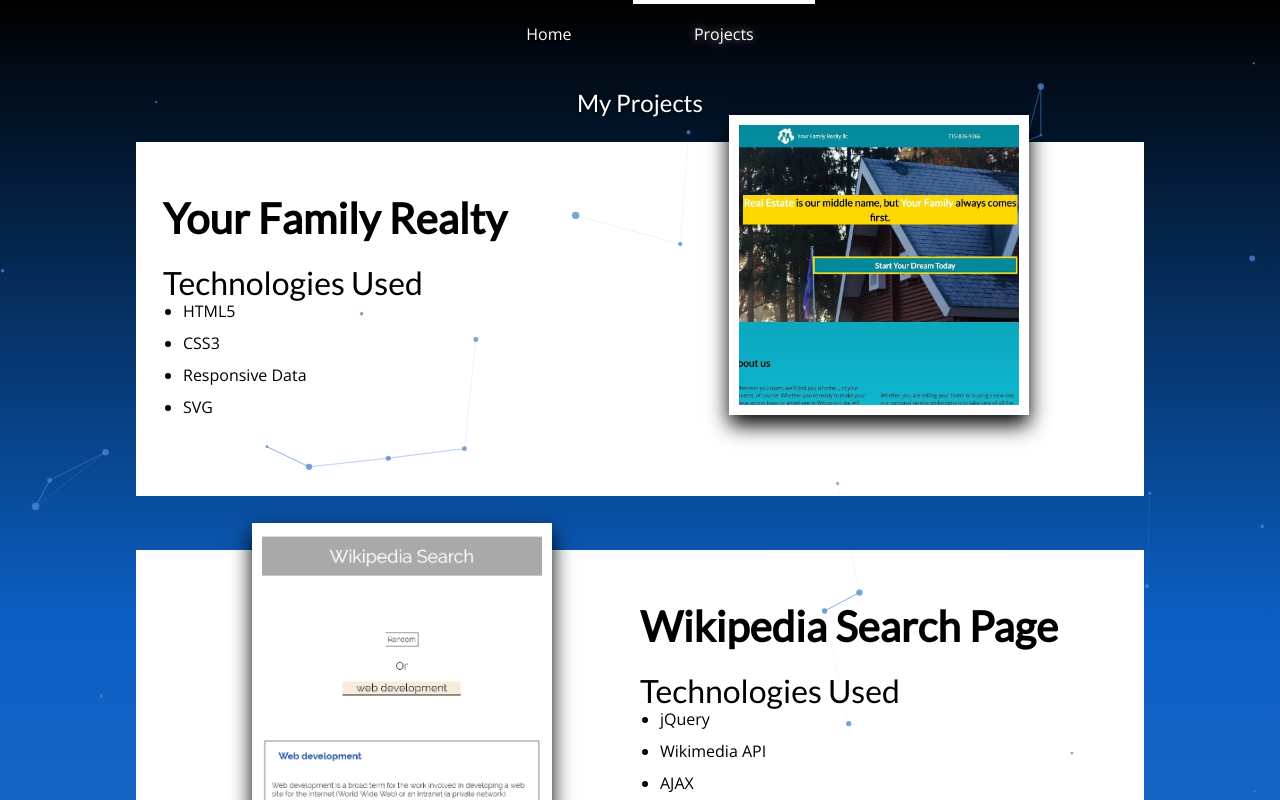
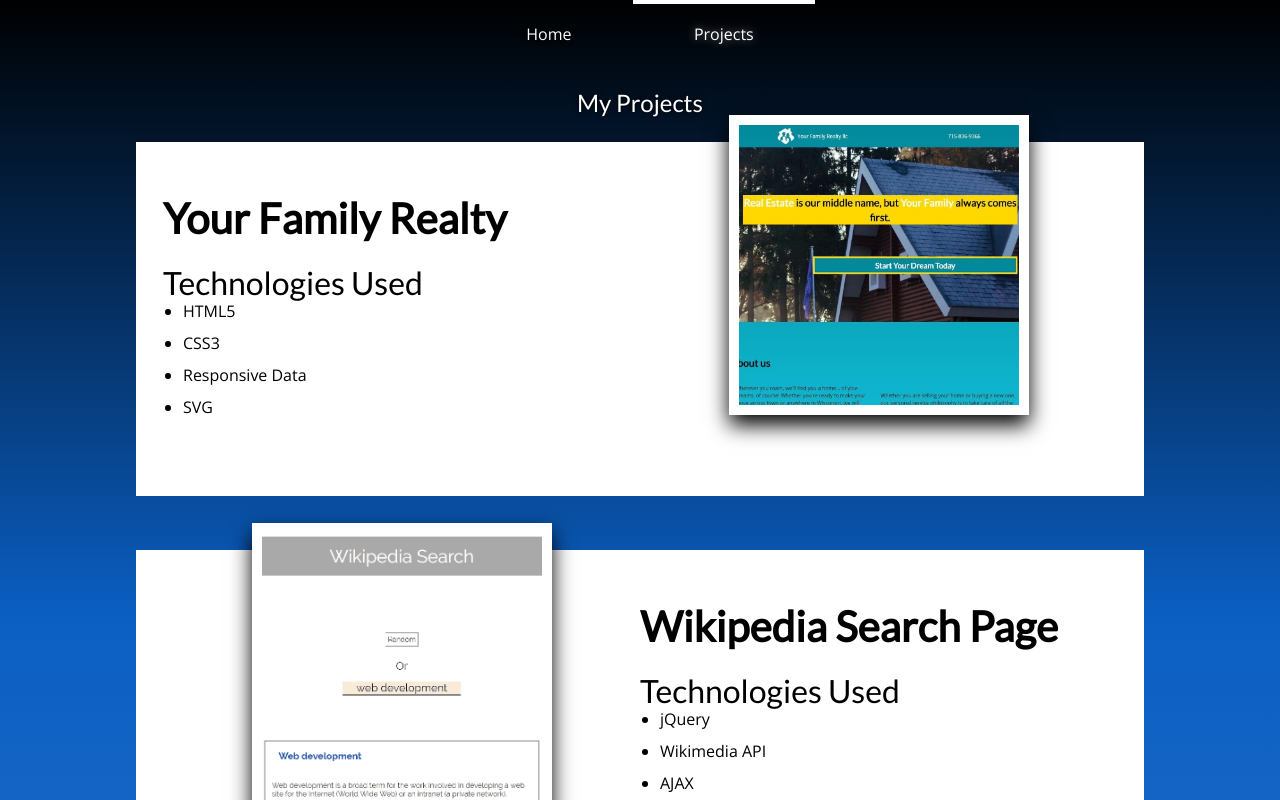
Before and after one commit to idifyable/daytonrjohnson, a Next.js app: page /projects in a window 1280 px wide. Shown: the top 800 px of the page. Built offline with nearby package versions, Linux system fonts and the light colour scheme.

Commit message:
19: Moving particle effect to homepage exclusively

```diff
--- a/src/components/Layout.tsx
+++ b/src/components/Layout.tsx
@@ -2,7 +2,6 @@ import Head from 'next/head';
 import { NextPage } from 'next';
 import { Header } from '@components/Header';
 import { Footer } from '@components/Footer';
-import { Particles } from '@components/Particles';
 
 const name = 'Dayton Johnson';
 export const siteTitle = 'Dayton Johnson | Web Developer';
@@ -31,7 +30,6 @@ const Layout: NextPage<Props> = ({ children, home, className }: Props) => {
         <meta name="og:title" content={siteTitle} />
         <meta name="twitter:card" content="summary_large_image" />
       </Head>
-      <Particles />
       <Header />
       <main>{children}</main>
       <Footer />
--- a/src/pages/index.tsx
+++ b/src/pages/index.tsx
@@ -7,6 +7,7 @@ import { NeonBillboard } from '@components/NeonBillboard';
 import { WhoAmI } from '@components/WhoAmI';
 import { ProjectsPreview } from '@components/ProjectsPreview/ProjectsPreview';
 import { Container } from '@components/primitives/Container';
+import { Particles } from '@components/Particles';
 
 interface Props {
   allProjects: Project[];
@@ -23,6 +24,7 @@ const Home: NextPage<Props> = ({ allProjects }) => {
       <Head>
         <title>{siteTitle}</title>
       </Head>
+      <Particles />
       <NeonBillboard />
       <WhoAmI />
       <Container>
```
